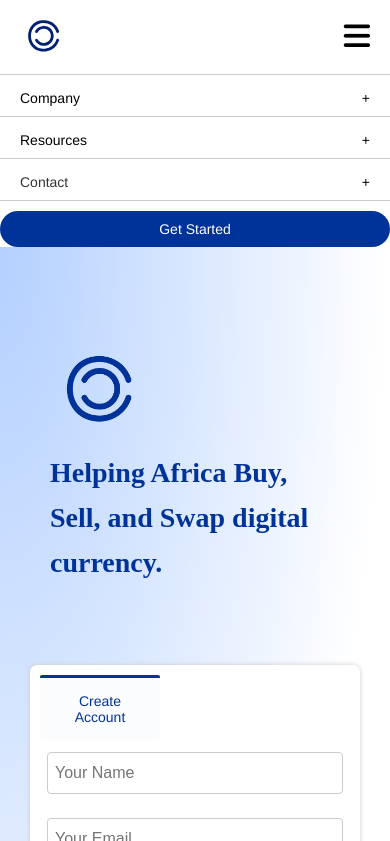
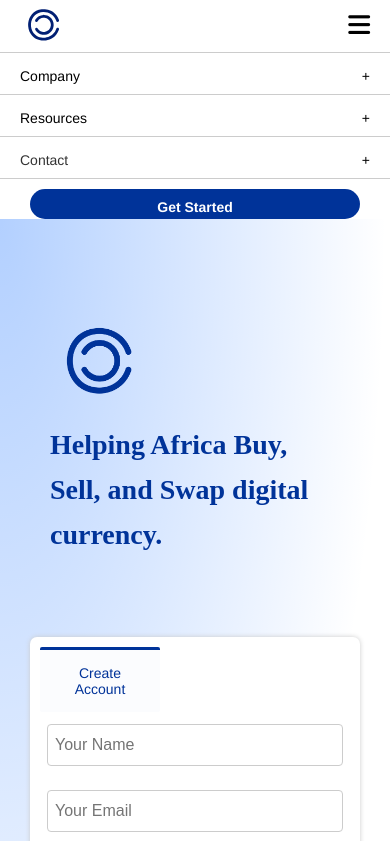
Before and after one commit to Augustine-ebuka/copaly-signup, a plain HTML site: page index.html in a window 390 px wide. Both pictures are taken after a click on the element 351 px from the left and 37 px from the top of the page. Shown: the top 841 px of the page. Drawn offline with Linux system fonts and the light colour scheme.

Commit message:
navbar little chnages

```diff
--- a/style.css
+++ b/style.css
@@ -15,16 +15,16 @@
     align-items: center;
     border-bottom: #497de6;
     border-bottom: 1px solid #ccc;
+    align-items: center;
 }
 .logo{
     margin-left: 20px;
 }
 .bars{
     margin-right: 20px;
-    font-size: 30px;
+    font-size: 25px;
     cursor: pointer;
     transition: all 0.3s ease;
-    padding: 20px 0px 20px 10px;
 
 }
 
@@ -64,8 +64,13 @@
     height: 0px;
     overflow: hidden;
     transition: .5s;
+
 }
-
+.accordion .mobile-menu .answer ul li{
+    border-bottom: 1px solid #ccc;
+    margin-bottom: 20px;
+    padding: 2px;
+}
 .accordion .mobile-menu .answer ul li a{
     list-style: none;
     padding-bottom: 10px;
@@ -96,14 +101,17 @@
 }
 
 #getstartbtn{
-    width: auto;
     background-color: #003399;
     padding: 10px;
     border-radius: 50px;
     text-align: center;
     text-transform: capitalize;
     color: white;
-    margin-top: 10px;
+    margin: 10px 30px 0px 30px;
+    justify-content: center;
+    height: 30px;
+    font-family: "Helvetica Neue", Helvetica, Arial, sans-serif;
+    font-weight: 700;
 }
 
 .accordion{
```
